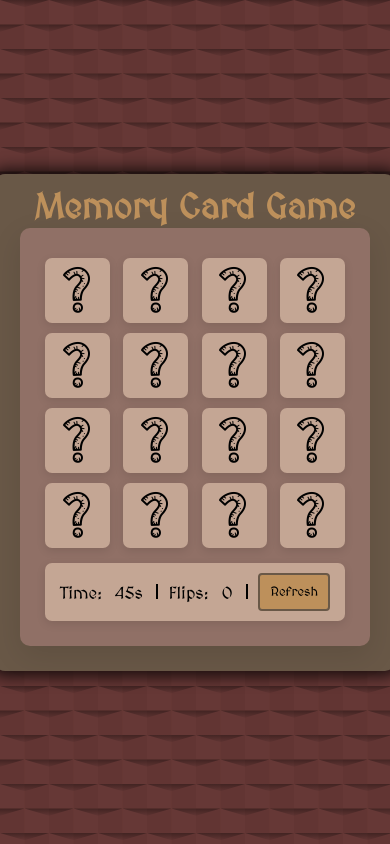
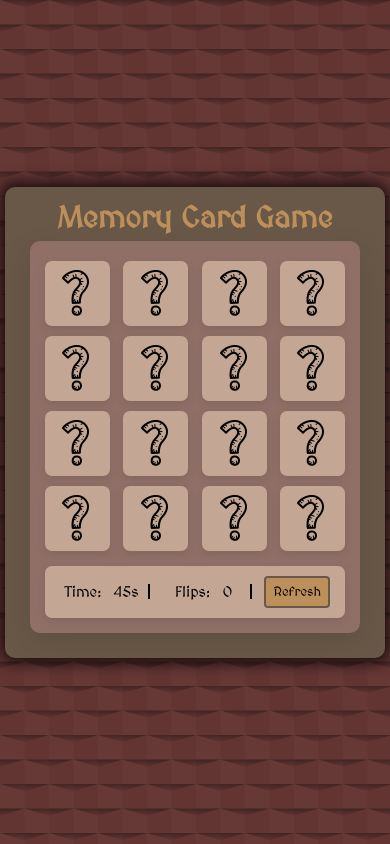
Before and after one commit to GUSILLUS/memory_card_game, a plain HTML site: page index.html in a window 390 px wide. Drawn offline with Linux system fonts and the light colour scheme.

```diff
--- a/style.css
+++ b/style.css
@@ -36,6 +36,7 @@ body{
   font-size: 45px;
   color: #BD905B;
   text-align: center;
+  margin-bottom: 5px;
 }
 
 .wrapper{
@@ -137,8 +138,10 @@ body{
 }
 
 .details p {
-  font-size: 18px;
-  height: 17px;
+  width: 120px;
+  text-align: center;
+  font-size: 20px;
+  height: 20px;
   padding-right: 18px;
   border-right: 2px solid black;
 }
@@ -156,7 +159,7 @@ body{
   font-size: 20px;
   color: black;
   border-radius: 4px;
-  padding: 4px 11px;
+  padding: 7px 10px;
   background: #BD905B;
   border: 2px solid #695847;
   transition: 0.3s ease;
@@ -206,9 +209,32 @@ body{
   .card .back-view img{
     max-width: 60px;
   }
+
+  .details{
+    margin-top: 13px;
+    padding: 10px 15px;
+    height: calc(100% / 4 - 25px);
+  }
+
+  .details p{
+    width: 100px;
+    padding-right: 10px;
+  }
+  .details button{
+    font-size: 15px;
+    padding: 4px 7px;
+  }
+
+  .message_img {
+    width: 60px;
+  }
 }
 
 @media screen and (max-width: 530px) {
+  .wrapper{
+    padding: 15px;
+  }
+
   .cards{
     height: 300px;
     width: 300px;
@@ -225,18 +251,20 @@ body{
     padding: 10px 15px;
     height: calc(100% / 4 - 20px);
   }
+
   .details p{
+    width: 90px;
     height: 15px;
-    font-size: 17px;
-    padding-right: 13px;
+    font-size: 15px;
+    padding-right: 5px;
   }
   .details button{
     font-size: 13px;
-    padding: 10px 10px;
+    padding: 7px 7px;
   }
 
   .tile {
-    font-size: 35px;
+    font-size: 30px;
     text-align: center;
   }
 
@@ -247,4 +275,8 @@ body{
   .message_text {
     font-size: 20px;
   }
+
+  .message_img {
+    width: 50px;
+  }
 }
```
